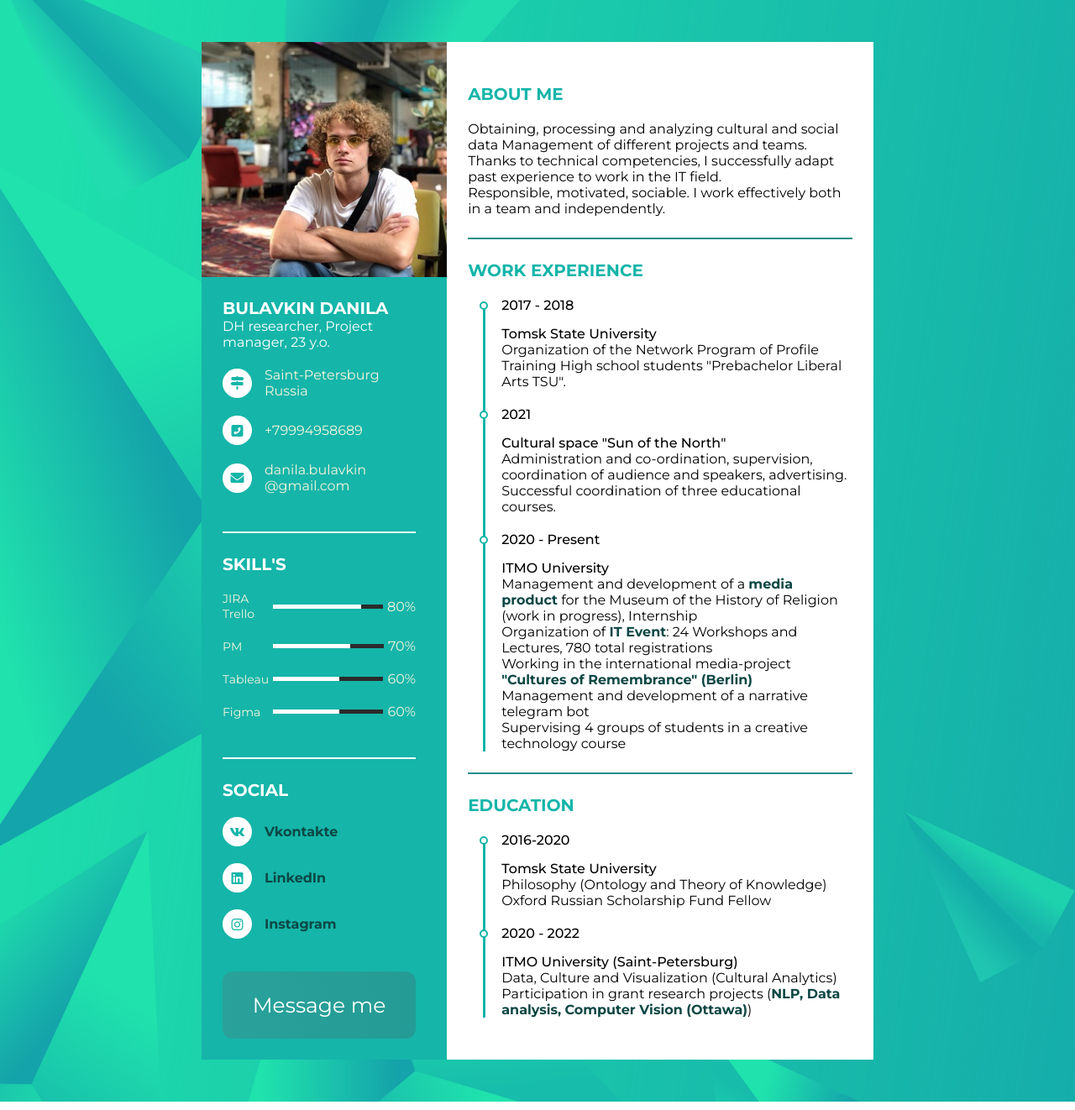
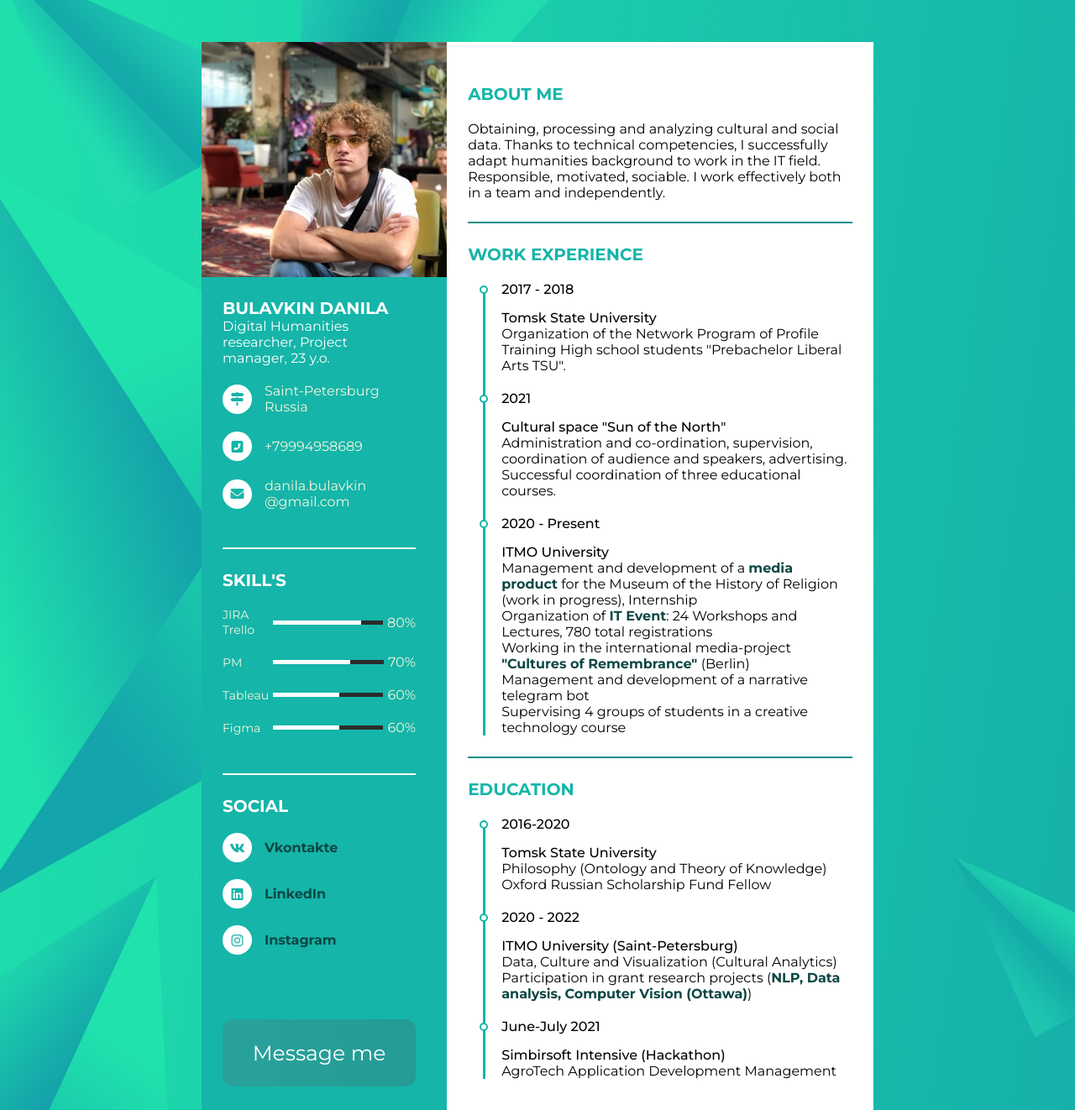
Before and after one commit to Lunali98/CSS-homework-CV, a plain HTML site: page index.html in a window 1280 px wide. Shown: the top 1322 px of the page at 84% size. Drawn offline with Linux system fonts and the light colour scheme.

Commit message:
Update index.html

```diff
--- a/index.html
+++ b/index.html
@@ -17,7 +17,7 @@
             <div class="resume_item resume_info">
                 <div class="title">
                     <p class="bold">bulavkin danila</p>
-                    <p class="regular">DH researcher, Project manager, 23 y.o.</p>
+                    <p class="regular">Digital Humanities researcher, Project manager, 23 y.o.</p>
                 </div>
                 <ul>
                     <li>
@@ -99,7 +99,7 @@
                             <i class="fab fa-vk"></i>
                         </div>
                         <div class="data">
-                            <p class="semi-bold"><a href="https://vk.com/lovewill93">Vkontakte</a></p>
+                            <p class="semi-bold"><a class="soc" href="https://vk.com/lovewill93">Vkontakte</a></p>
                         </div>
                     </li>
                     <li>
@@ -107,7 +107,7 @@
                             <i class="fab fa-linkedin"></i>
                         </div>
                         <div class="data">
-                            <p class="semi-bold"><a href="https://www.linkedin.com/in/danilabulavkin">LinkedIn</a></p>
+                            <p class="semi-bold"><a class="soc" href="https://www.linkedin.com/in/danilabulavkin">LinkedIn</a></p>
                         </div>
                     </li>
                     <li>
@@ -115,10 +115,12 @@
                             <i class="fab fa-instagram"></i>
                         </div>
                         <div class="data">
-                            <p class="semi-bold"><a href="https://www.instagram.com/punckudellic/">Instagram</a></p>
+                            <p class="semi-bold"><a class="soc" href="https://www.instagram.com/punckudellic/">Instagram</a></p>
                         </div>
                     </li>
                 </ul>
+                <br>
+                <br>
                 <br>
                 <form action="https://t.me/DanilaBulavkin">
                     <button class="fun">Message me</button>
@@ -131,8 +133,7 @@
             <div class="title">
                 <p class="bold">About me</p>
             </div>
-            <p>Obtaining, processing and analyzing cultural and social data
-Management of different projects and teams. Thanks to technical competencies, I successfully adapt past experience to work in the IT field.
+            <p>Obtaining, processing and analyzing cultural and social data. Thanks to technical competencies, I successfully adapt humanities background to work in the IT field.
                 <br>Responsible, motivated, sociable. I work effectively both in a team and independently.</p>
         </div>
         <div class="resume_item resume_work">
@@ -166,7 +167,7 @@ Management of different projects and teams. Thanks to technical competencies, I
                         <p> Management and development of a <a
                                 href="https://www.figma.com/community/file/1035194220752043959">media product</a> for the Museum of the History of Religion (work in progress), Internship<br>
                             Organization of <a href="https://dh.itmo.ru/spbdhweek">IT Event</a>: 24 Workshops and Lectures, 780 total registrations<br>
-                            Working in the international media-project <a href="https://cultures-of-remembrance.com/">"Cultures of Remembrance" (Berlin)</a><br>
+                            Working in the international media-project <a href="https://cultures-of-remembrance.com/">"Cultures of Remembrance" </a>(Berlin)<br>
                             Management and development of a narrative telegram bot<br>
                             Supervising 4 groups of students in a creative technology course<br></p>
                     </div>
@@ -196,6 +197,15 @@ Management of different projects and teams. Thanks to technical competencies, I
                             <a href="https://dh-abstracts.library.cmu.edu/works/9463">Computer Vision (Ottawa)</a>)</p>
                     </div>
                 </li>
+
+                <li>
+                    <div class="date">June-July 2021</div>
+                    <div class="info">
+                        <div class="info2"></div>
+                        <p class="semi-bold">Simbirsoft Intensive (Hackathon)</p>
+                        <p>AgroTech Application Development Management</p>
+                    </div>
+                </li>
             </ul>
         </div>
 
```
